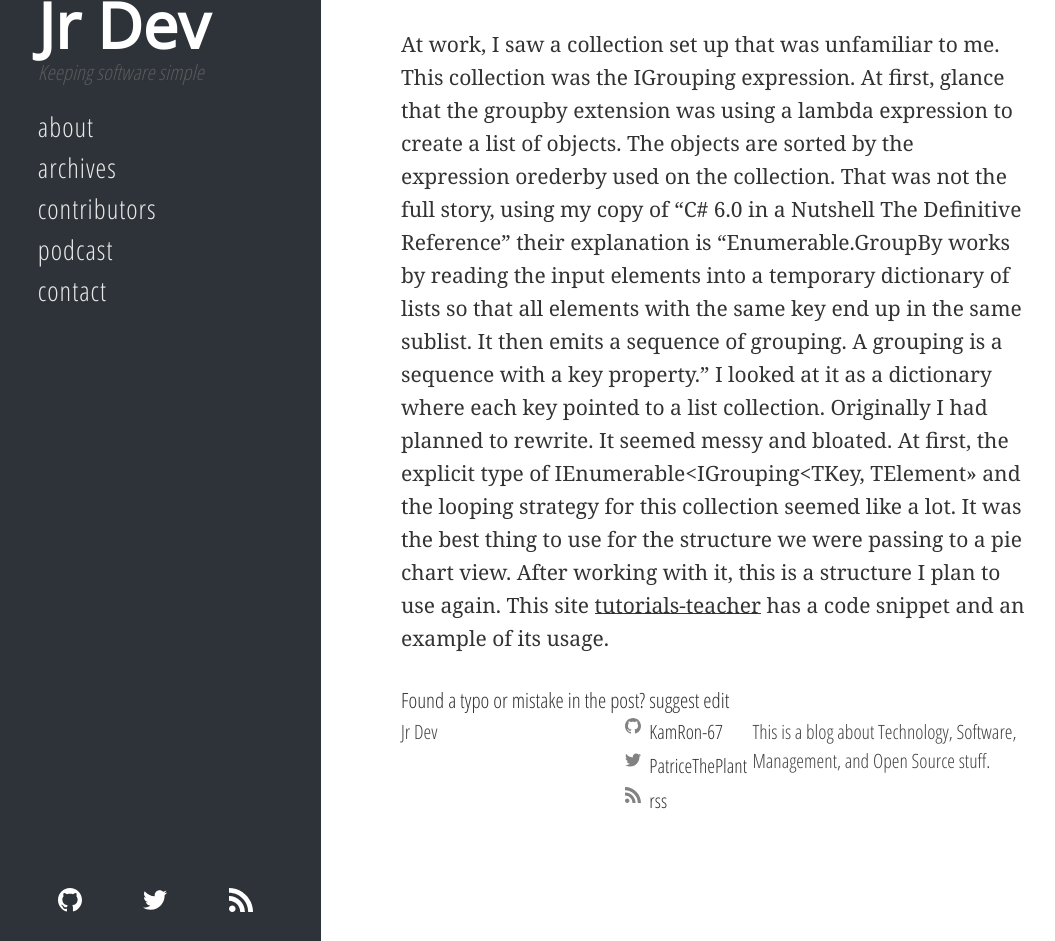
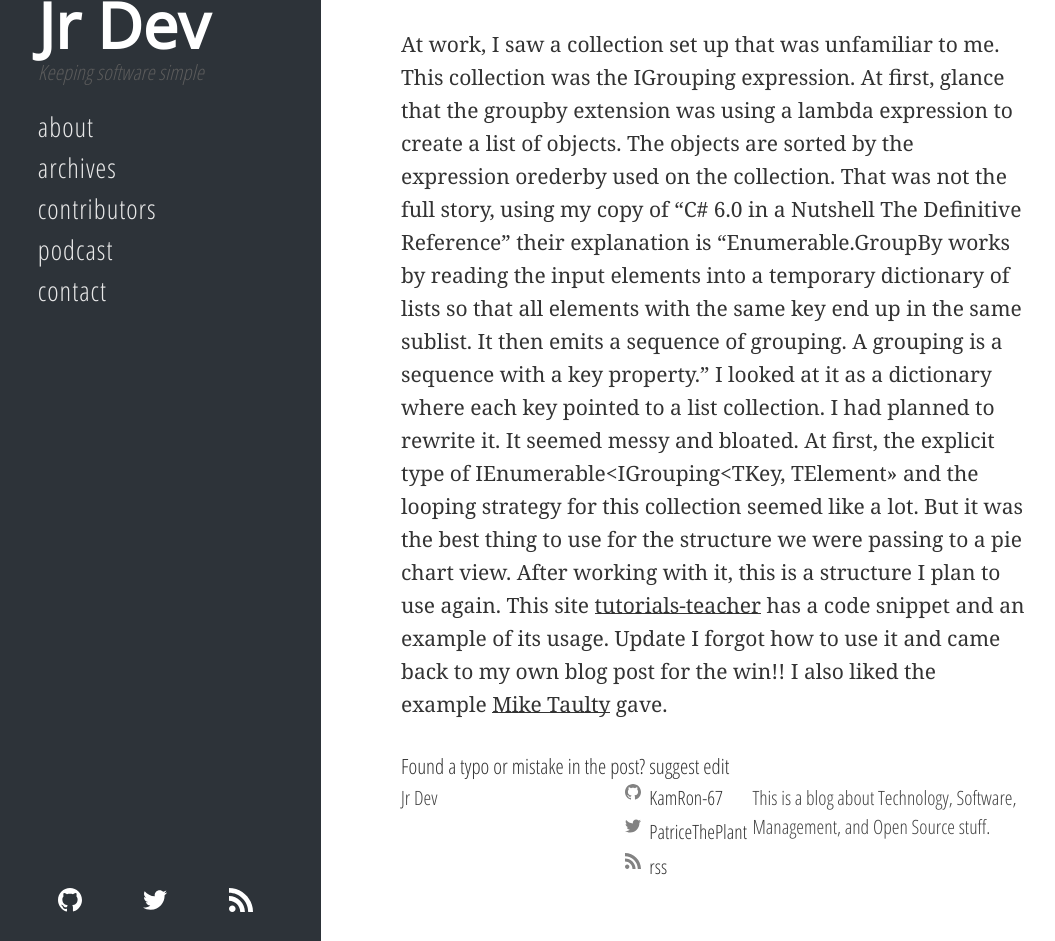
Before and after one commit to ardalis/jrdev.io, a Jekyll site: the page built from _posts/2020-2-2-groupby.md, in a window 1280 px wide and 1142 px high. Shown: the part 201-1142 px from the top of the window, without its empty margins (5-1060 px from the left). Built offline with Jekyll 4.4.1, drawn with Linux system fonts in a browser that asks for light colours; cached includes are drawn as plain includes; nearby versions of some CDN libraries; some web fonts are replaced; library files that are not in the unit come from our copies; comment, search, counter and statistics services are not loaded; some of the changed text lies outside the part shown.

Commit message:
Update 2020-2-2-groupby.md
grammer update and added new link

```diff
--- a/_posts/2020-2-2-groupby.md
+++ b/_posts/2020-2-2-groupby.md
@@ -1,9 +1,10 @@
 ---
 title: "My run in with groupings"
-tags: [Visual Studio, C#]
+tags: [Visual Studio, C#, LINQ, IGrouping, IGrouping<TKey, TElement>]
 ---
-  At work, I saw a collection set up that was unfamiliar to me. This collection was the IGrouping expression. At first, glance that the groupby extension was using a lambda expression to create a list of objects. The objects are sorted by the expression orederby used on the collection.
-  That was not the full story, using my copy of "C# 6.0 in a Nutshell The Definitive Reference" their explanation is "Enumerable.GroupBy works by reading the input elements into a temporary dictionary of lists so that all elements with the same key end up in the same sublist. It then emits a sequence of grouping. A grouping is a sequence with a key property." I looked at it as a dictionary where each key pointed to a list collection. Originally I had planned to rewrite. It seemed messy and bloated. At first, the explicit type of IEnumerable<IGrouping<TKey, TElement>> and the looping strategy for this collection seemed like a lot. It was the best thing to use for the structure we were passing to a pie chart view.
-  After working with it, this is a structure I plan to use again. This site [tutorials-teacher] has a code snippet and an example of its usage.
 
-  [tutorials-teacher]: https://www.tutorialsteacher.com/linq/linq-grouping-operator-groupby-tolookup
+At work, I saw a collection set up that was unfamiliar to me. This collection was the IGrouping expression. At first, glance that the groupby extension was using a lambda expression to create a list of objects. The objects are sorted by the expression orederby used on the collection.
+That was not the full story, using my copy of "C# 6.0 in a Nutshell The Definitive Reference" their explanation is "Enumerable.GroupBy works by reading the input elements into a temporary dictionary of lists so that all elements with the same key end up in the same sublist. It then emits a sequence of grouping. A grouping is a sequence with a key property." I looked at it as a dictionary where each key pointed to a list collection. I had planned to rewrite it. It seemed messy and bloated. At first, the explicit type of IEnumerable<IGrouping<TKey, TElement>> and the looping strategy for this collection seemed like a lot. But it was the best thing to use for the structure we were passing to a pie chart view.
+After working with it, this is a structure I plan to use again. This site [tutorials-teacher] has a code snippet and an example of its usage. Update I forgot how to use it and came back to my own blog post for the win!! I also liked the example [Mike Taulty](https://mtaulty.com/2007/09/28/m_9836/) gave.
+
+[tutorials-teacher]: https://www.tutorialsteacher.com/linq/linq-grouping-operator-groupby-tolookup
```
